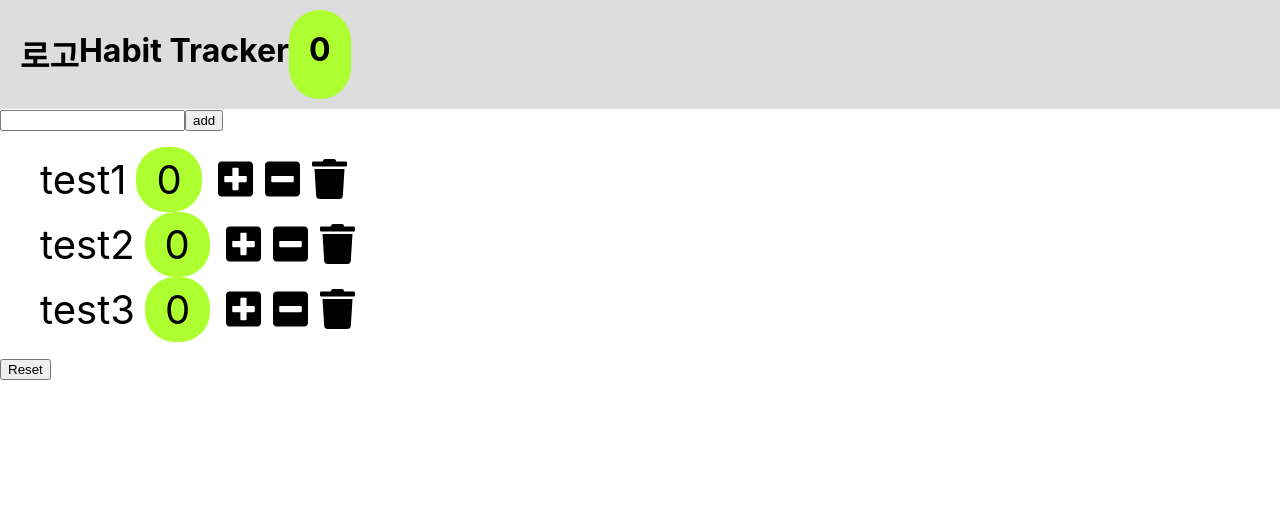
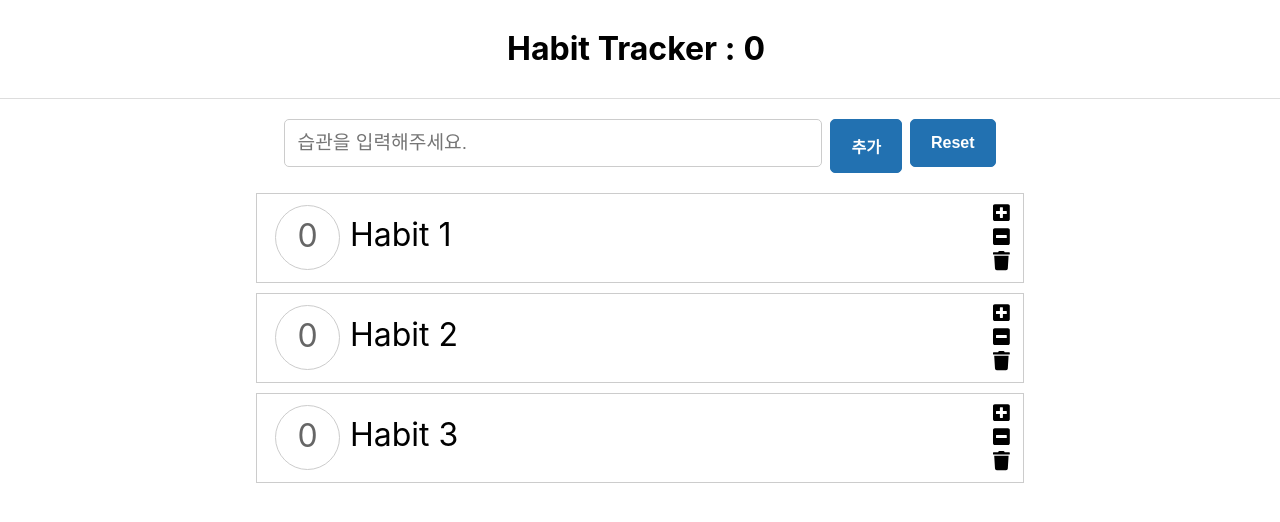
Before and after one commit to OhGyeongtaek/HabitTracker, a React (Create React App) app: page / in a window 1280 px wide. Shown: the top 522 px of the page. Built offline with nearby package versions, Linux system fonts and the light colour scheme.

Commit message:
스타일 적용

```diff
--- a/src/App.css
+++ b/src/App.css
@@ -1,37 +1,97 @@
+.habits {
+  margin:0 auto;
+  padding:0;
+  width:60%;
+}
 .habit {
-  padding:0;
   list-style:none;
+  display: flex;
+  align-items:center;
+  align-content:center;
+  margin:10px 0;
+  border:1px solid #ccc;
+  padding:8px;
 }
-
-.habit-label {
-  font-size:2.5rem;
+.habit .habit-item {
+  width:90%;
+  display: flex;
+  justify-content: space-between;
+  vertical-align: top;
 }
-
+.habit .habit-item-content {
+  width: 80%;
+}
+.habit .habit-item-action {
+  padding:0 8px;
+  width: 20px;
+}
+.habit .habit-item-content .habit-label {
+  padding-top:13px;
+  font-size:2rem;
+  margin:0;
+  display:inline-block;
+}
 .habit-button {
-  font-size:2.5rem;
+  font-size:1.2rem;
   border:none;
   background:none;
 }
 
 .habit-count {
-  font-size: 2.5rem;
-  display:inline-block;
-  padding:8px 20px;
+  display: flex;
   margin:0 10px;
-  border-radius: 30px;
-  background-color: greenyellow;
+  padding:0;
+  color:#666;
+  align-items: center;
+  justify-content: center;
+}
+.habit-count span {
+  display: inline-block;
+  box-sizing: border-box;
+  padding-top:10px;
+  border:1px solid #ccc;
+  text-align: center;
+  border-radius: 50%;
+  font-size: 2rem;
+  width:65px;
+  height:65px;
 }
 
-header{
-  display:flex;
-  padding:10px 20px;
-  background: #ddd;
+.habit-header{
+  border-bottom:1px solid #ddd;
+  text-align:center;
 }
 
-header strong{
+.habit-header strong{
   display:inline-block;
   font-size:2rem;
-  padding:20px;
-  background:greenyellow;
-  border-radius: 50px;;
+  padding:8px;
+  text-align: center;
 }
+
+.habit-form {
+  width:80%;
+  margin:20px auto;
+  text-align: center;
+  vertical-align: top;
+}
+
+.habit-form input {
+  width: 50%;
+  padding:12px;
+  border:1px solid #ccc;
+  border-radius: 5px;
+  font-size:1.2rem;
+}
+
+.habit-form button {
+  vertical-align: top;
+  padding:14px 20px;
+  border: 1px solid #2271b1;
+  border-radius: 5px;
+  font-size:1rem;
+  background-color:#2271b1;
+  color:#fff;
+  font-weight: bold;
+  margin-left:8px;
+}
--- a/src/app.jsx
+++ b/src/app.jsx
@@ -7,9 +7,9 @@ import HabitForm from './components/habitForm';
 class app extends Component {
   state = {
       habits : [
-          { id: 1, name : "test1", count : 0 },
-          { id: 2, name : "test2", count : 0 },
-          { id: 3, name : "test3", count : 0 }
+          { id: 1, name : "Habit 1", count : 0 },
+          { id: 2, name : "Habit 2", count : 0 },
+          { id: 3, name : "Habit 3", count : 0 }
       ],
       habitsCount : 0
   }
@@ -74,13 +74,12 @@ class app extends Component {
     return (
       <>
         <HabitHeader count={this.state.habitsCount}></HabitHeader>
-        <HabitForm add={this.add}></HabitForm>
+        <HabitForm add={this.add} reset={this.reset}></HabitForm>
         <Habits
           habits={this.state.habits}
           plus={this.plus}
           minus={this.minus}
           delete={this.delete}></Habits>
-        <button className="reset-habit" onClick={this.reset}>Reset</button>
       </>
     );
   }
--- a/src/components/habit.jsx
+++ b/src/components/habit.jsx
@@ -4,13 +4,18 @@ class Habit extends Component {
     plus = () => this.props.onPlus(this.props.habit)
     minus = () => this.props.onMinus(this.props.habit)
     delete = () => this.props.onDelete(this.props.habit)
-
     render() {
         const { name, count } = this.props.habit;
         return (
             <li className="habit">
-                <span className="habit-label">{name}</span>
-                <span className="habit-count">{count}</span>
+                <div className="habit-count">
+                    <span>{count}</span>
+                </div>
+                <div className="habit-item">
+                    <div className="habit-item-content">
+                        <p className="habit-label">{name}</p>
+                    </div>
+                    <div className="habit-item-action">
                         <button className="habit-button habit-plus" onClick={this.plus}>
                             <i className="fas fa-plus-square"></i>
                         </button>
@@ -20,6 +25,8 @@ class Habit extends Component {
                         <button className="habit-button habit-trash" onClick={this.delete}>
                             <i className="fas fa-trash"></i>
                         </button>
+                    </div>
+                </div>
             </li>
         );
     }
--- a/src/components/habitForm.jsx
+++ b/src/components/habitForm.jsx
@@ -14,12 +14,11 @@ class HabitForm extends PureComponent {
     }
 
     render() {
-        console.log("HabitForm");
-
         return (
-            <form onSubmit={this.onSubmit}>
-                <input type="text" ref={this.inputRef}/>
-                <button onClick={this.add}>add</button>
+            <form onSubmit={this.onSubmit} className="habit-form">
+                <input type="text" ref={this.inputRef} placeholder="습관을 입력해주세요."/>
+                <button onClick={this.add}>추가</button>
+                <button className="reset-habit" onClick={this.props.reset}>Reset</button>
             </form>
         );
     }
--- a/src/components/habitHeader.jsx
+++ b/src/components/habitHeader.jsx
@@ -2,14 +2,14 @@ import { Component } from 'react';
 
 class HabitHeader extends Component {
     render() {
-        console.log("HabitHeader");
         return (
-            <header>
-                <h1>로고</h1>
-                <h1>Habit Tracker</h1>
-                <strong>
-                    {this.props.count}
-                </strong>
+            <header className="habit-header">
+                <h1>
+                    Habit Tracker :
+                    <strong>
+                        {this.props.count}
+                    </strong>
+                </h1>
             </header>
         );
     }
--- a/src/components/habits.jsx
+++ b/src/components/habits.jsx
@@ -3,10 +3,8 @@ import Habit from './habit';
 
 class Habits extends Component {
     render() {
-        console.log("Habits");
-
         return (
-            <ul>
+            <ul className="habits">
                 {
                     this.props.habits.map(
                         habit => <Habit key={habit.id}
@@ -14,7 +12,7 @@ class Habits extends Component {
                                         onPlus={this.props?.plus}
                                         onMinus={this.props?.minus}
                                         onDelete={this.props?.delete}
-                                    ></Habit>
+                                    />
                     )
                 }
             </ul>
```
Lines whose indentation alone changed are shown as unchanged.
